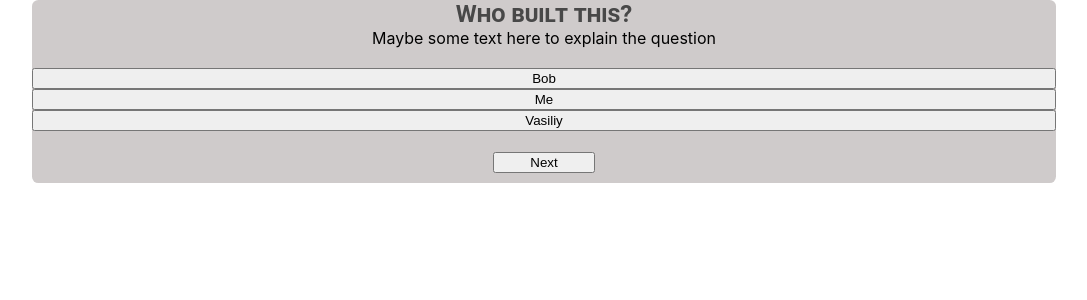
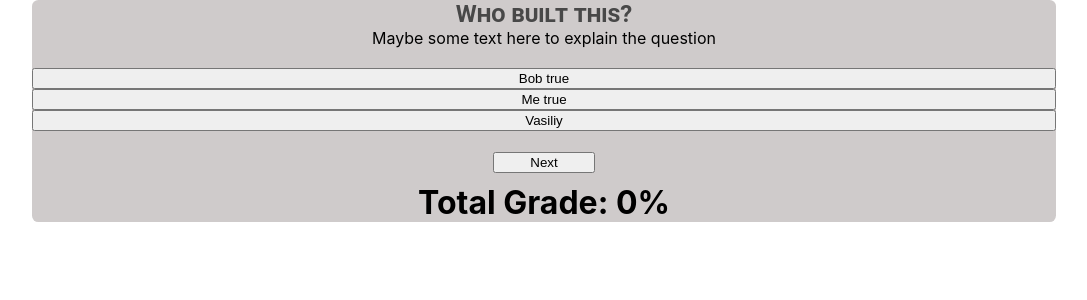
Before and after one commit to 3umaGH/QuizComponent, a React (Create React App) app: page / in a window 1280 px wide. Shown: the top 300 px of the page, without its empty margins (96-1183 px from the left). Built offline with nearby package versions, Linux system fonts and the light colour scheme; the HTML template or start-up script is replaced by a standard one.

Commit message:
Added grade calculator

```diff
--- a/src/App.tsx
+++ b/src/App.tsx
@@ -2,21 +2,19 @@ import React from "react";
 import { Quiz } from "./components/Quiz";
 import { type QuizDataProps } from "./components/Quiz";
 
-
 function App() {
-
   const quizInitData: QuizDataProps = [
     {
       title: "Who built this?",
       description: "Maybe some text here to explain the question",
-      multipleCorrectAnswers: false,
+      multipleCorrectAnswers: true,
       answers: [
         {
-          variant: "Bob",
+          variant: "Bob true",
           correct: true,
         },
         {
-          variant: "Me",
+          variant: "Me true",
           correct: true,
         },
         {
@@ -35,7 +33,7 @@ function App() {
           correct: false,
         },
         {
-          variant: "2",
+          variant: "2 true",
           correct: true,
         },
         {
--- a/src/components/Quiz.tsx
+++ b/src/components/Quiz.tsx
@@ -32,12 +32,33 @@ export const Quiz = ({
   quizData,
 }: QuizProps) => {
   const [isStarted, setStarted] = useState(true);
-  const [quizQuestions, setQuizQuestions] = useState(quizData);
+  const [quizQuestions] = useState(quizData);
   const [currentQuestionID, setCurrentQuestionID] = useState(0);
   const [answeredVariant, setAnsweredVariant] = useState<number[]>([]);
+  const [totalCorrectAnswers, setTotalCorrectAnswers] = useState(0);
 
   const currentQuestion = quizQuestions[currentQuestionID];
   const multipleCorrectAnswers = currentQuestion.multipleCorrectAnswers;
+
+  const [totalQuestions, totalCorrectQuestions] = getQuestionsCount();
+
+  function getQuestionsCount() {
+    let totalQuestions = 0,
+      correctQuestions = 0;
+
+    quizQuestions.forEach((question) =>
+      question.answers.forEach((answer) => {
+        totalQuestions++;
+        if (answer.correct) correctQuestions++;
+      })
+    );
+
+    return [totalQuestions, correctQuestions];
+  }
+
+  const calculateGrade = () => {
+    return (totalCorrectAnswers / totalCorrectQuestions) * 100;
+  };
 
   const startQuiz = () => {
     setStarted(true);
@@ -50,9 +71,18 @@ export const Quiz = ({
   ) => {
     if (!multipleCorrectAnswers) setAnsweredVariant([index]);
     else setAnsweredVariant([...answeredVariant, index]);
+
+    setTotalCorrectAnswers((prevVal) => prevVal + (isCorrect ? 1 : 0));
   };
 
-  const handleNext = () => {};
+  const handleNext = () => {
+    if (!(currentQuestionID + 1 === quizQuestions.length)) {
+      setAnsweredVariant([]); // Clear answers
+      setCurrentQuestionID((prevID) => prevID + 1);
+    } else {
+      // TODO: No more questions
+    }
+  };
 
   return (
     <>
@@ -71,8 +101,6 @@ export const Quiz = ({
           </>
         ) : (
           <>
-            {/*Content here*/}
-
             <h6 className="quizTitle">{currentQuestion.title}</h6>
             <div className="quizQuestionDescription">
               {currentQuestion.description}
@@ -103,6 +131,8 @@ export const Quiz = ({
             <button className="nextButton" onClick={() => handleNext()}>
               Next
             </button>
+
+            <h1>Total Grade: {calculateGrade()}%</h1>
           </>
         )}
       </div>
```
